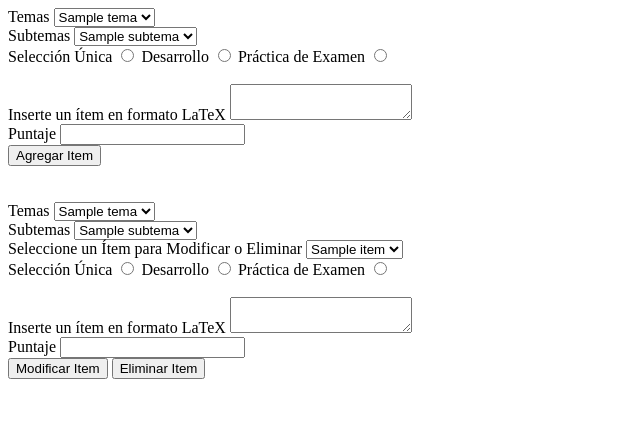
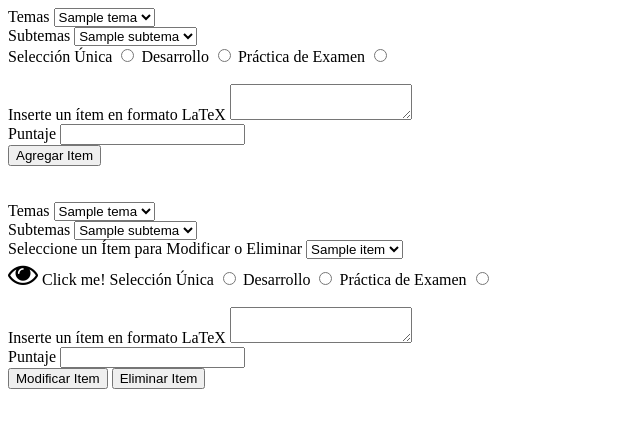
Before and after one commit to JavierCR16/Generador_de_Examenes, a Flask app: template templates/CRUDItems.html in a window 1280 px wide. Shown: the top 428 px of the page, without its empty margins (0-640 px from the left). Run offline with Flask 2, Linux system fonts and the light colour scheme; the template is opened without the code that fills it: most values are stand-ins (such as "Sample title", 1, 10 or a date in 2020).

Commit message:
dfbetrhethetherherh

```diff
--- a/Controlador/Controlador.py
+++ b/Controlador/Controlador.py
@@ -1,5 +1,5 @@
 import datetime
-from sympy import preview
+#from sympy import preview
 from Gestores import GestorBase
 from Gestores import GestorCorreo
 from Gestores import GestorEncabezado
--- a/app.py
+++ b/app.py
@@ -8,10 +8,6 @@ Controller = Controlador()
 @app.route('/')
 def main():
     return render_template('OpcionesPrincipales.html')#TODO Aqui que redireccione a la de login
-
-@app.route('/Encabezado')
-def Encabezado():
-    return render_template('CRUDEncabezado.html')
 
 @app.route('/crudTemasSubtemas', methods=['post'])
 def crudTemasSubtemas():
@@ -93,6 +89,7 @@ def crudItemsModificar():
     temaFiltroModificar = ""
     subtemasFiltrados = []
     itemsFiltrados = []
+    objetosItemsFiltrados = []
 
     if(valor_boton == "Modificar Item"):
 
@@ -119,12 +116,11 @@ def crudItemsModificar():
         else:
             subtemaFiltro = request.form.get("selectSubModificar")
             itemsFiltrados = Controller.filtrarItems(subtemaFiltro)
-
-
+            objetosItemsFiltrados = [item .getDescripcion() for item in Controller.filtrarObjetoItems(subtemaFiltro)]
 
     temasExistentes = Controller.obtenerTemas()
     return render_template('CRUDItems.html', temas=temasExistentes, temaFiltroItemModificar=temaFiltroModificar,
-                           subtemasItemModificar=subtemasFiltrados, itemsFiltro = itemsFiltrados)
+                           subtemasItemModificar=subtemasFiltrados, itemsFiltro = itemsFiltrados, objetosItemsFil = objetosItemsFiltrados)
 
 @app.route("/CRUDIndiceDiscriminacion.html")
 def crudIndiceDiscriminacion():
--- /dev/null
+++ b/static/popupWindow.css
@@ -0,0 +1,52 @@
+/* Popup container */
+.popup {
+  position: relative;
+  display: inline-block;
+  cursor: pointer;
+}
+
+/* The actual popup (appears on top) */
+.popup .popuptext {
+  visibility: hidden;
+  width: 160px;
+  background-color: #555;
+  color: #fff;
+  text-align: center;
+  border-radius: 6px;
+  padding: 8px 0;
+  position: absolute;
+  z-index: 1;
+  bottom: 125%;
+  left: 50%;
+  margin-left: -80px;
+}
+
+/* Popup arrow */
+.popup .popuptext::after {
+  content: "";
+  position: absolute;
+  top: 100%;
+  left: 50%;
+  margin-left: -5px;
+  border-width: 5px;
+  border-style: solid;
+  border-color: #555 transparent transparent transparent;
+}
+
+/* Toggle this class when clicking on the popup container (hide and show the popup) */
+.popup .show {
+  visibility: visible;
+  -webkit-animation: fadeIn 1s;
+  animation: fadeIn 1s
+}
+
+/* Add animation (fade in the popup) */
+@-webkit-keyframes fadeIn {
+  from {opacity: 0;}
+  to {opacity: 1;}
+}
+
+@keyframes fadeIn {
+  from {opacity: 0;}
+  to {opacity:1 ;}
+}
--- a/templates/CRUDItems.html
+++ b/templates/CRUDItems.html
@@ -3,8 +3,24 @@
 <head>
     <meta charset="UTF-8">
     <title>Gestión de Ítems de Examen</title>
+    <link rel="stylesheet" href="https://cdnjs.cloudflare.com/ajax/libs/font-awesome/4.7.0/css/font-awesome.min.css">
+     <link rel="stylesheet" href="/static/popupWindow.css">
 </head>
 <body>
+
+    <script>
+        function funcion(descripcionesItems) {
+
+            var select = document.getElementById("itemModiEli")
+            var indice = select.selectedIndex
+
+            var popup = document.getElementById("myPopup")
+
+            popup.innerHTML = descripcionesItems[indice]
+            popup.classList.toggle("show");
+
+        }
+    </script>
 
     <form action = "crudItemsAgregar" method="post">
         <label>Temas</label>
@@ -68,11 +84,16 @@
 
         <label>Seleccione un Ítem para Modificar o Eliminar</label>
 
-        <select name = "selectItemModificarEliminar">
+        <select id="itemModiEli" name = "selectItemModificarEliminar">
             {% for item in itemsFiltro %}
-                    <option> {{item}}</option>
-             {% endfor %}
-        </select><br>
+                    <option> {{item}} </option><br>
+            {% endfor %}
+
+        </select><br> <i onclick="funcion3()" class="fa fa-eye" style="font-size:30px"></i>
+
+        <div class="popup" onclick="funcion( {{ objetosItemsFil }} )">Click me!
+            <span class="popuptext" id="myPopup">Popup text...</span>
+        </div>
 
         <label>Selección Única</label>
         <input type =radio name = "tiposItemModificar" value = "S">
```
